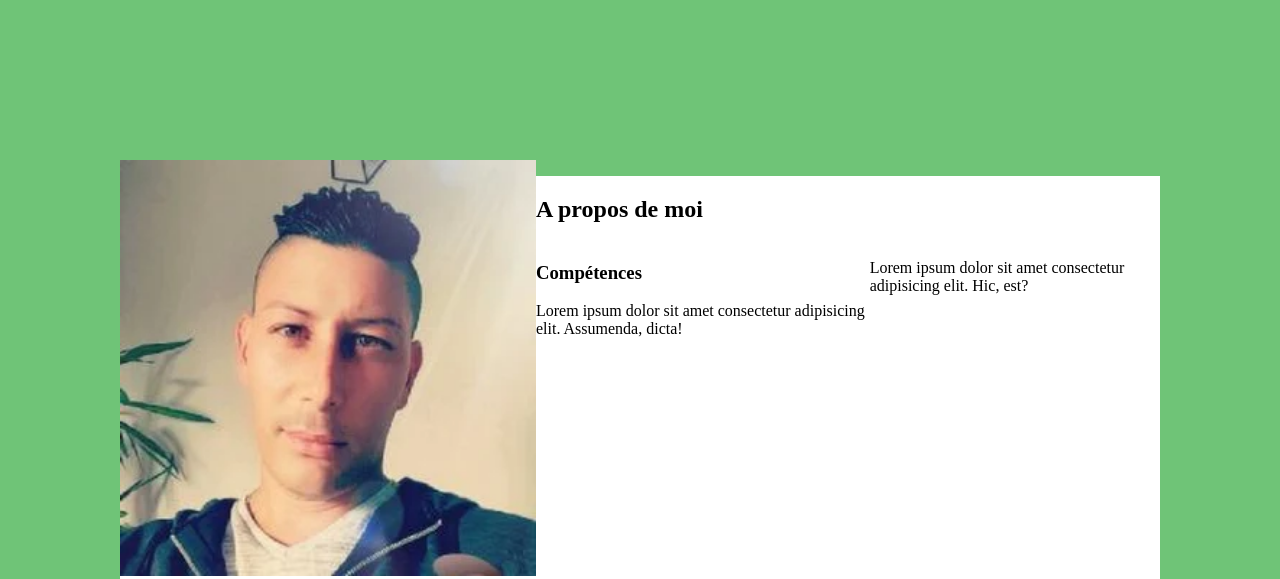
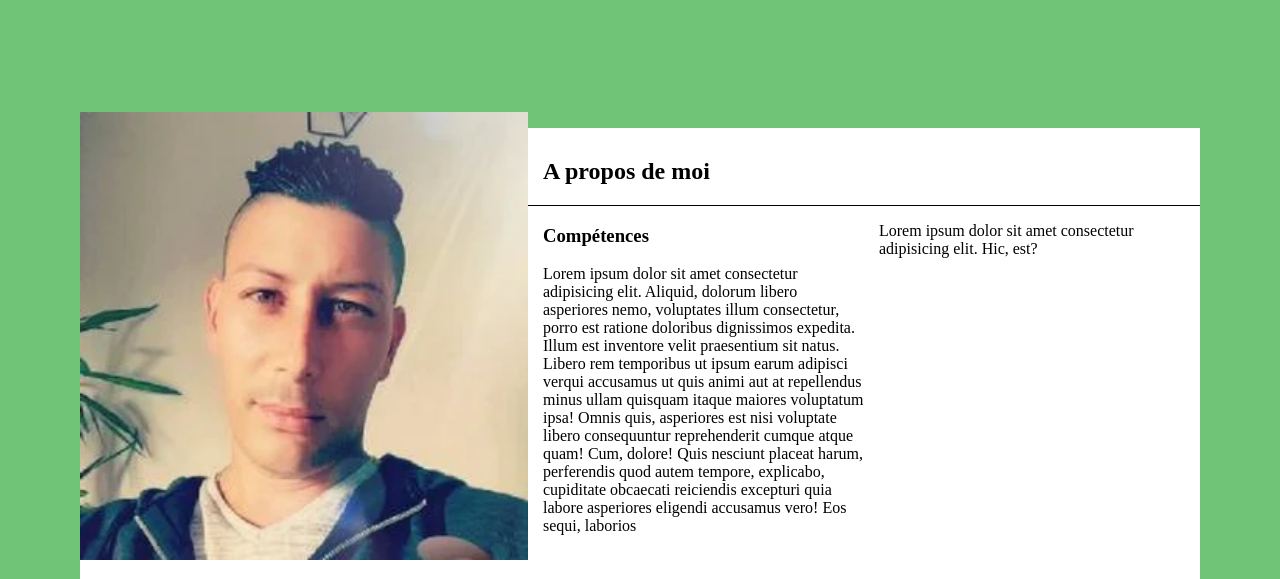
Before and after one commit to BenoitHamaide/cv-hamaide, a plain HTML site: page index.html in a window 1280 px wide. Shown: the top 579 px of the page. Drawn offline with Linux system fonts and the light colour scheme.

Commit message:
cv en cours

```diff
--- a/css/style.css
+++ b/css/style.css
@@ -3,14 +3,15 @@ body{
 }
 .container{
     display: flex;
-    width: 130vh;
-    margin: 10rem auto;
+    width: 140vh;
+    margin: 7rem auto;
 
 }
 #profil{
     background-color: white;
     width: 40%;
-
+    position: relative;
+    height: 50%;
 
 }
 .droite{
@@ -18,6 +19,7 @@ body{
     width: 60%;
     margin-top: 1rem;
     margin-bottom: 1rem;
+
 }
 #profil img{
     width: 100%;
@@ -37,5 +39,18 @@ body{
 }
 .container_droite{
     display: flex;
+    background-color: white;
 
 }
+.apropos{
+    position: relative;
+    border-bottom: 1px solid black;
+    padding: 10px 15px 20px 15px;
+    background-color: white;
+    margin-bottom: 0px;
+
+}
+.competence, .adresse{
+    padding-left: 15px;
+     width: 50%;
+}
--- a/index.html
+++ b/index.html
@@ -21,11 +21,12 @@
         </header>
 
         <main class="droite">
-            <h2>A propos de moi</h2>
+            <h2 class="apropos">A propos de moi</h2>
             <div class="container_droite">
+
                 <section class="competence">
                     <h3>Compétences</h3>
-                <p>Lorem ipsum dolor sit amet consectetur adipisicing elit. Assumenda, dicta!</p>
+                    <p>Lorem ipsum dolor sit amet consectetur adipisicing elit. Aliquid, dolorum libero asperiores nemo, voluptates illum consectetur, porro est ratione doloribus dignissimos expedita. Illum est inventore velit praesentium sit natus. Libero rem temporibus ut ipsum earum adipisci verqui accusamus ut quis animi aut at repellendus minus ullam quisquam itaque maiores voluptatum ipsa! Omnis quis, asperiores est nisi voluptate libero consequuntur reprehenderit cumque atque quam! Cum, dolore! Quis nesciunt placeat harum, perferendis quod autem tempore, explicabo, cupiditate obcaecati reiciendis excepturi quia labore asperiores eligendi accusamus vero! Eos sequi, laborios</p>
                 </section>
                 <section class="adresse">
 
```
Lines whose indentation alone changed are shown as unchanged.
